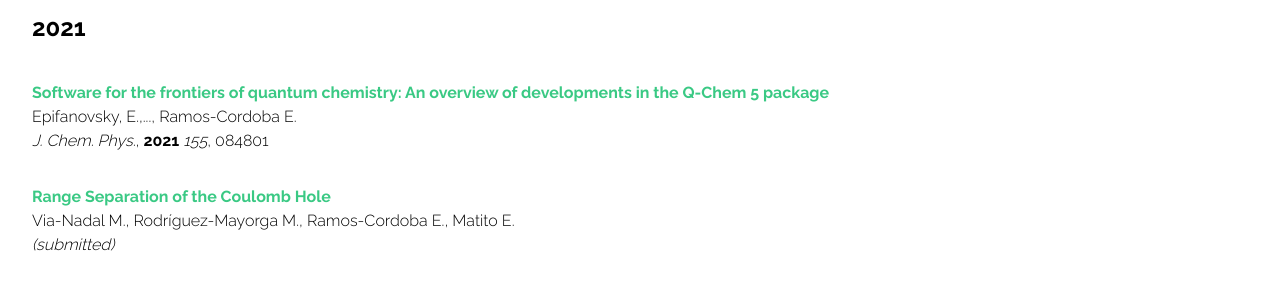
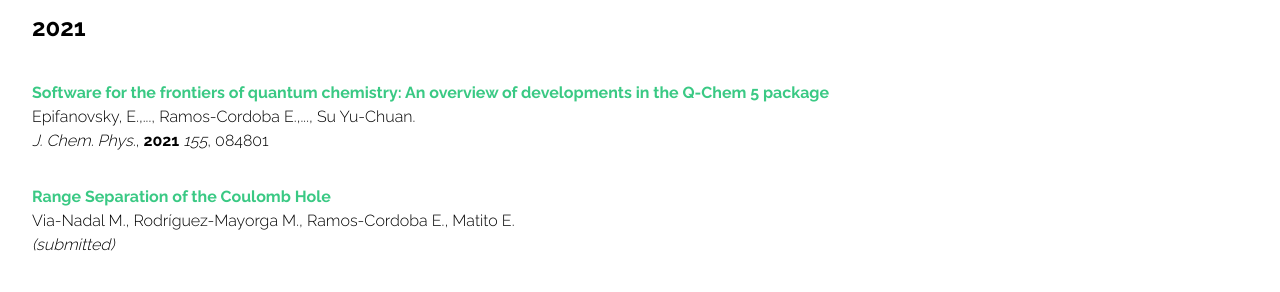
Before and after one commit to old-jekyll-templates/Horizons-Jekyll-Theme, a Jekyll site: the page built from publications.html, in a window 1280 px wide and 900 px high. Shown: the part 344-636 px from the top of the window. Built offline with Jekyll 4.4.1, drawn with Linux system fonts in a browser that asks for light colours.

Commit message:
Update publications.html

```diff
--- a/publications.html
+++ b/publications.html
@@ -59,7 +59,7 @@ layout: main
         <p style="text-align:justify; text-justify:inter-ideograph;"> <font color="#000000";font-size:14.0000pt><b><h2 id="2021">2021</h2></b></font></p>
 	<p style="text-align:justify; text-justify:inter-ideograph;"> <font color="#000000">
             <a href=https://aip.scitation.org/doi/full/10.1063/5.0055522 target="_blank" style="text-decoration:none"><b>Software for the frontiers of quantum chemistry: An overview of developments in the Q-Chem 5 package</b></a></font><br>
-            <font color="#000000"> Epifanovsky, E.,..., Ramos-Cordoba E. </font><br>
+            <font color="#000000"> Epifanovsky, E.,..., Ramos-Cordoba E.,..., Su Yu-Chuan. </font><br>
             <font color="#000000"> <i> J. Chem. Phys.</i>, <b>2021</b>
 		     <font color="#000000"> <i>155</i>, 084801 </p>
 
```
